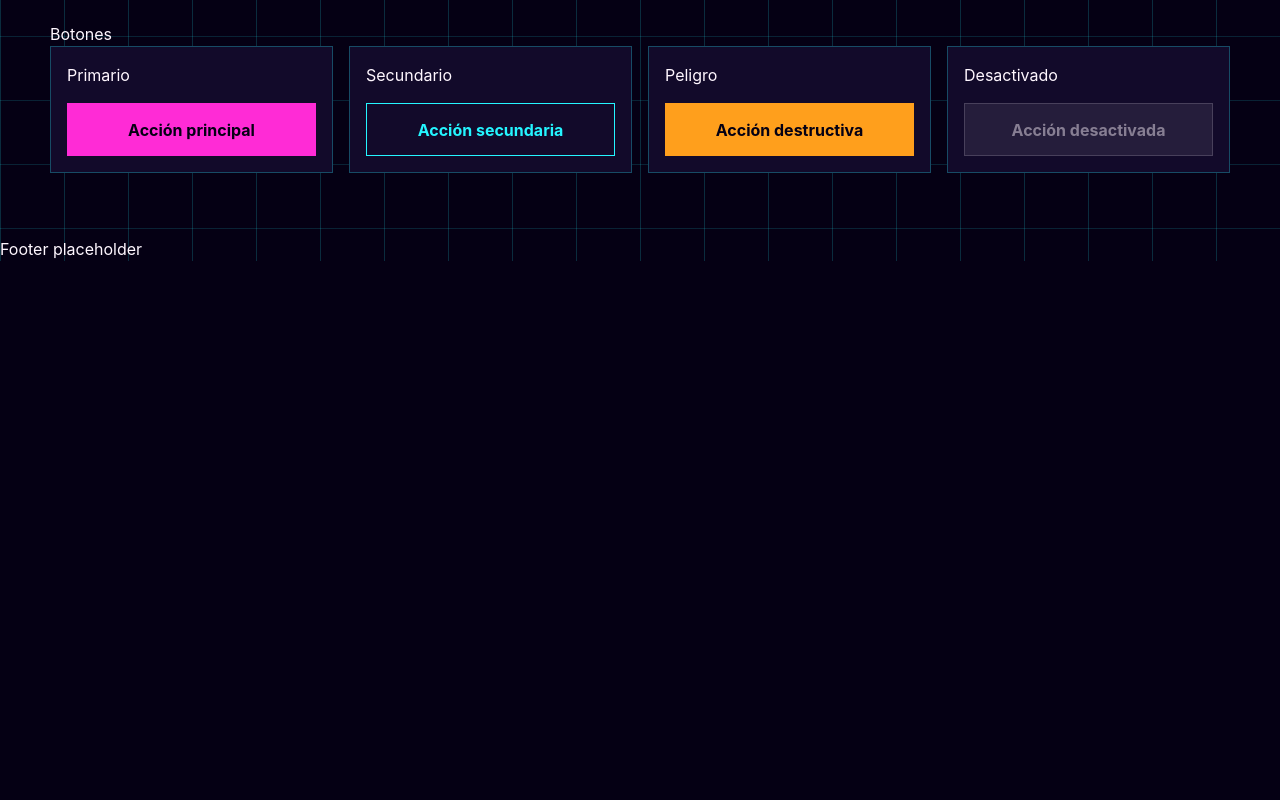
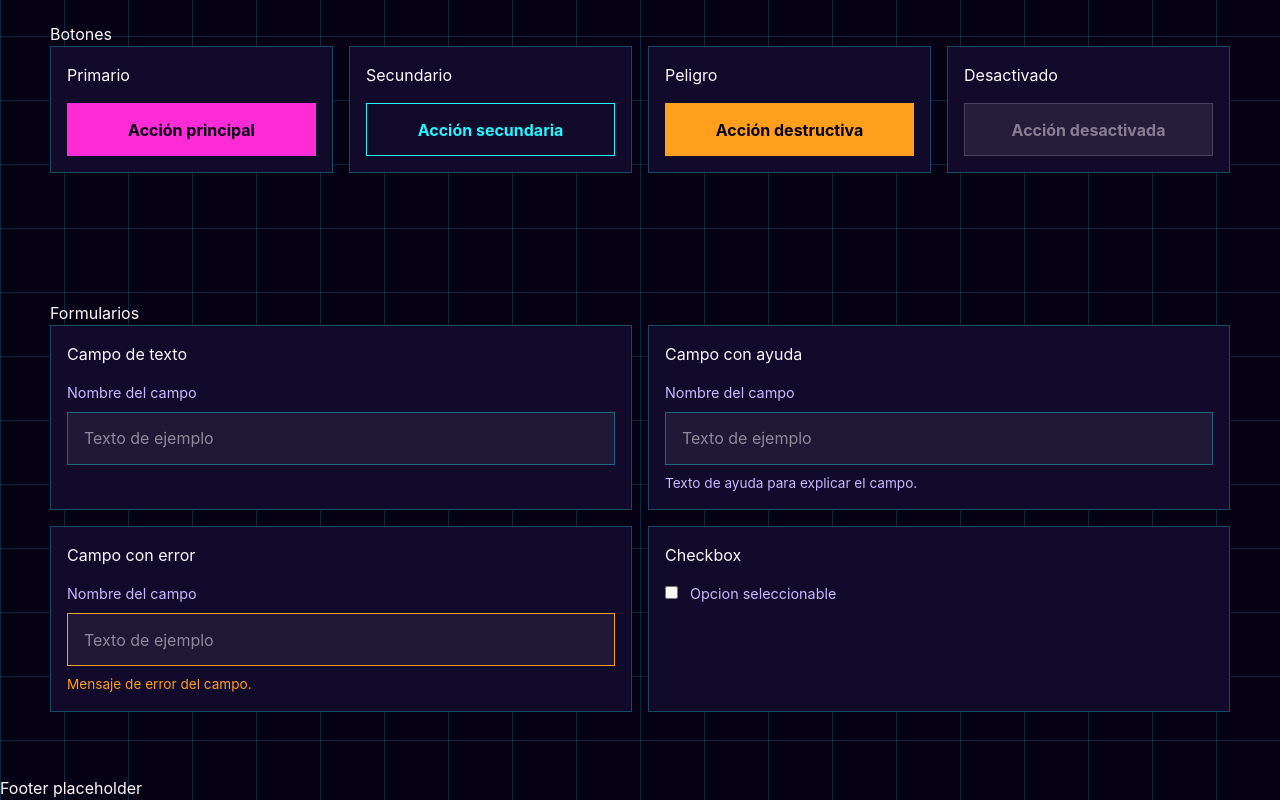
Before and after one commit to whoshuman/whoshuman, a React (Vite) app in the folder apps/frontend/: page /design-system in a window 1280 px wide. Shown: the part 1500-2300 px from the top of the page. Before the commit the page ends 1761 px from the top, so only its background shows below. Built offline with nearby package versions, Linux system fonts and the light colour scheme.

Commit message:
feat(frontend): añade guia de formularios al design system

```diff
--- a/apps/frontend/src/index.css
+++ b/apps/frontend/src/index.css
@@ -221,3 +221,76 @@ body {
 .design-button:not(:disabled):active {
   transform: translateY(1px);
 }
+
+/* Organiza los ejemplos de formularios de la guia visual. */
+.design-form-list {
+  display: grid;
+  grid-template-columns: repeat(2, 1fr);
+  gap: 1rem;
+}
+
+/* Define cada ejemplo de formulario dentro de la guia visual. */
+.design-form-item {
+  padding: 1rem;
+  background: var(--color-surface);
+  border: 1px solid rgb(var(--color-neon-cyan-rgb) / 0.28);
+}
+
+.design-form-item h3 {
+  margin: 0 0 1rem;
+  font-size: 1rem;
+}
+
+.design-form-item label {
+  display: block;
+  margin-bottom: 0.5rem;
+  color: var(--color-text-muted);
+  font-size: 0.9rem;
+}
+
+.design-input {
+  width: 100%;
+  box-sizing: border-box;
+  padding: 0.85rem 1rem;
+  color: var(--color-text);
+  font: inherit;
+  background: rgb(255 247 255 / 0.06);
+  border: 1px solid rgb(var(--color-neon-cyan-rgb) / 0.35);
+}
+
+.design-input:focus {
+  outline: none;
+  border-color: var(--color-neon-cyan);
+  box-shadow: 0 0 0 3px rgb(var(--color-neon-cyan-rgb) / 0.18);
+}
+
+.design-input-error {
+  border-color: var(--color-sun-orange);
+}
+
+.design-input-error:focus {
+  border-color: var(--color-sun-orange);
+  box-shadow: 0 0 0 3px rgb(255 159 28 / 0.2);
+}
+
+.design-form-help {
+  margin: 0.5rem 0 0;
+  color: var(--color-text-muted);
+  font-size: 0.85rem;
+}
+
+.design-form-error {
+  margin: 0.5rem 0 0;
+  color: var(--color-sun-orange);
+  font-size: 0.85rem;
+}
+
+.design-checkbox {
+  display: flex;
+  align-items: center;
+}
+
+.design-checkbox input {
+  margin-right: 0.75rem;
+  accent-color: var(--color-neon-magenta);
+}
--- a/apps/frontend/src/pages/DesignSystem.tsx
+++ b/apps/frontend/src/pages/DesignSystem.tsx
@@ -129,6 +129,59 @@ function DesignSystem() {
           </article>
         </div>
       </section>
+
+      <section className="content-section">
+        <h2>Formularios</h2>
+
+        <div className="design-form-list">
+          <article className="design-form-item">
+            <h3>Campo de texto</h3>
+
+            <label htmlFor="design-text-input">Nombre del campo</label>
+            <input
+              className="design-input"
+              id="design-text-input"
+              type="text"
+              placeholder="Texto de ejemplo"
+            />
+          </article>
+
+          <article className="design-form-item">
+            <h3>Campo con ayuda</h3>
+
+            <label htmlFor="design-help-input">Nombre del campo</label>
+            <input
+              className="design-input"
+              id="design-help-input"
+              type="text"
+              placeholder="Texto de ejemplo"
+            />
+            <p className="design-form-help">Texto de ayuda para explicar el campo.</p>
+          </article>
+
+          <article className="design-form-item">
+            <h3>Campo con error</h3>
+
+            <label htmlFor="design-error-input">Nombre del campo</label>
+            <input
+              className="design-input design-input-error"
+              id="design-error-input"
+              type="text"
+              placeholder="Texto de ejemplo"
+            />
+            <p className="design-form-error">Mensaje de error del campo.</p>
+          </article>
+
+          <article className="design-form-item">
+            <h3>Checkbox</h3>
+
+            <label className="design-checkbox" htmlFor="design-checkbox-input">
+              <input id="design-checkbox-input" type="checkbox" />
+              Opcion seleccionable
+            </label>
+          </article>
+        </div>
+      </section>
     </main>
   );
 }
```
